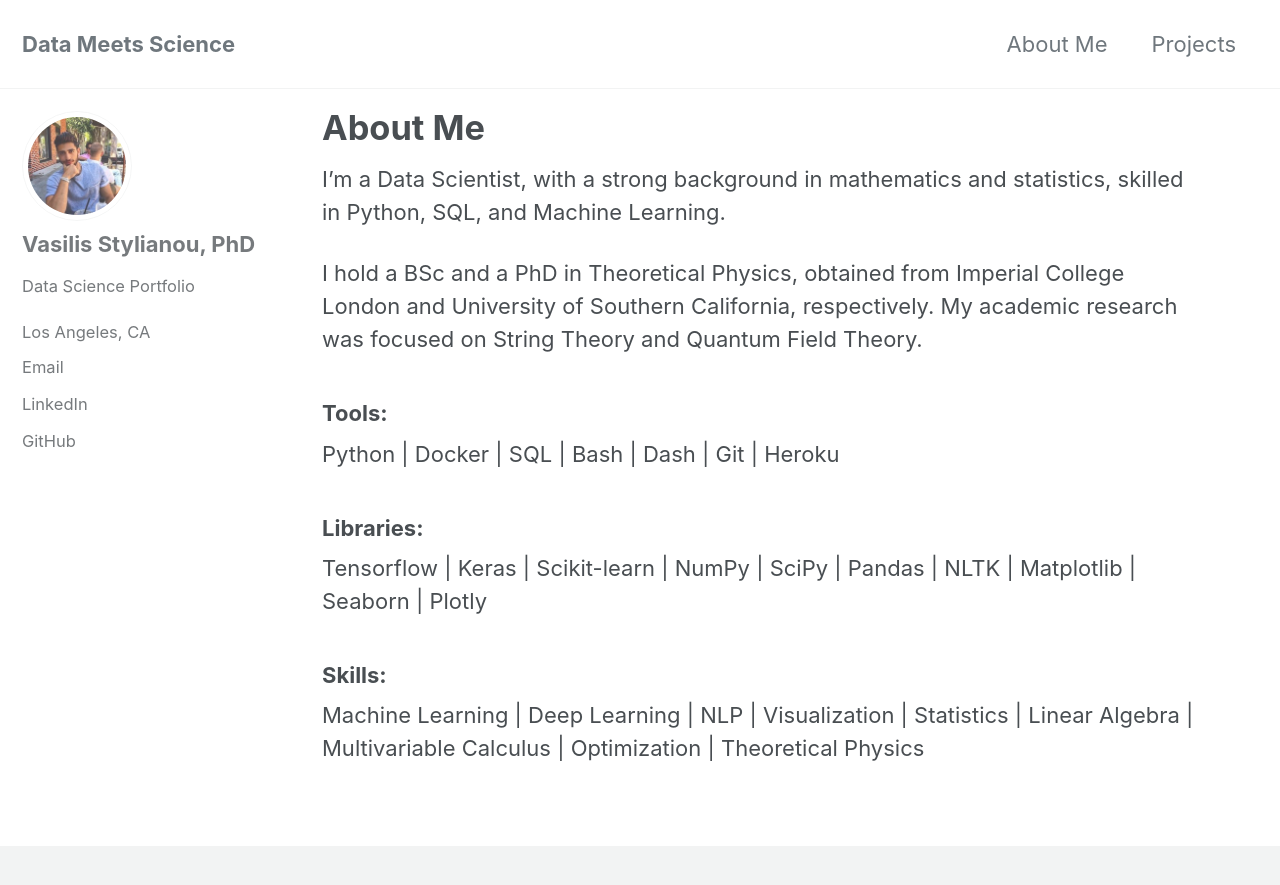
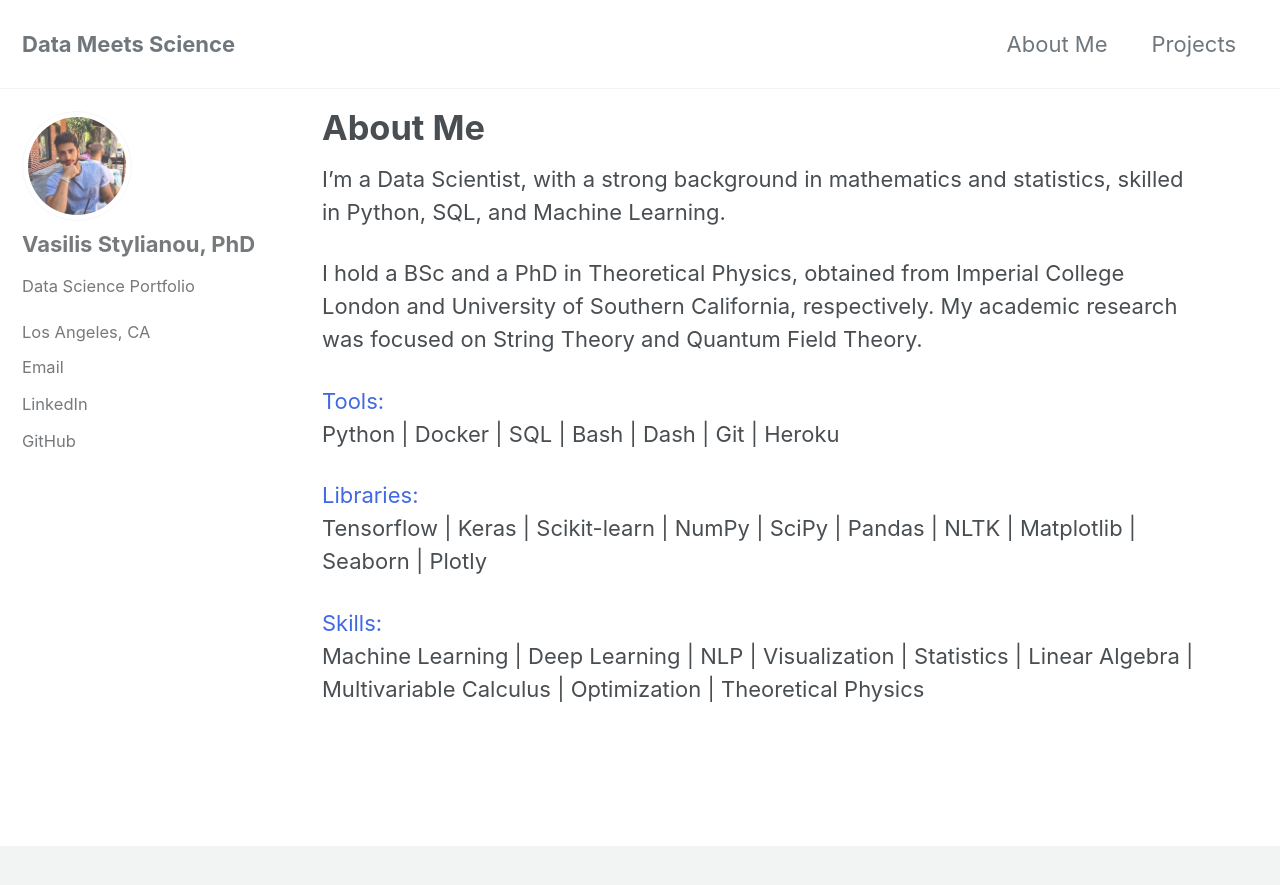
Before and after one commit to vasilis-stylianou/vasilis-stylianou.github.io, a Jekyll site: the page built from _pages/about.md, in a window 1280 px wide and 900 px high. Shown: the top 885 px of the window. Built offline with Jekyll 4.4.1, drawn with Linux system fonts in a browser that asks for light colours; cached includes are drawn as plain includes.

Commit message:
updated about page

```diff
--- a/_pages/about.md
+++ b/_pages/about.md
@@ -10,9 +10,6 @@
 
 I hold a BSc and a PhD in Theoretical Physics, obtained from Imperial College London and University of Southern California, respectively. My academic research was focused on String Theory and Quantum Field Theory.
 
-### Tools:
-Python \| Docker \| SQL \| Bash \| Dash \| Git \| Heroku <br/>
-### Libraries:
-Tensorflow \| Keras \| Scikit-learn \| NumPy \| SciPy \| Pandas \| NLTK \| Matplotlib \| Seaborn \| Plotly<br/>
-### Skills:
-Machine Learning \| Deep Learning \|  NLP \| Visualization \| Statistics \| Linear Algebra \| Multivariable Calculus \| Optimization \| Theoretical Physics
+<font color='royalblue'>Tools:</font> Python \| Docker \| SQL \| Bash \| Dash \| Git \| Heroku <br/>
+<font color='royalblue'>Libraries:</font> Tensorflow \| Keras \| Scikit-learn \| NumPy \| SciPy \| Pandas \| NLTK \| Matplotlib \| Seaborn \| Plotly<br/>
+<font color='royalblue'>Skills:</font> Machine Learning \| Deep Learning \|  NLP \| Visualization \| Statistics \| Linear Algebra \| Multivariable Calculus \| Optimization \| Theoretical Physics
```
